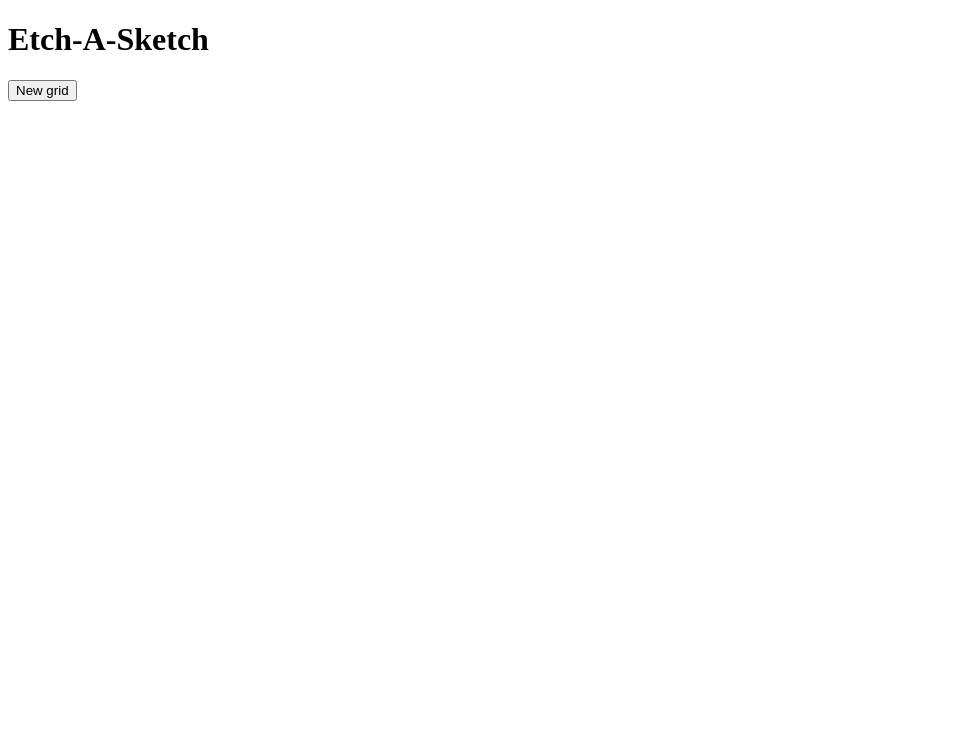
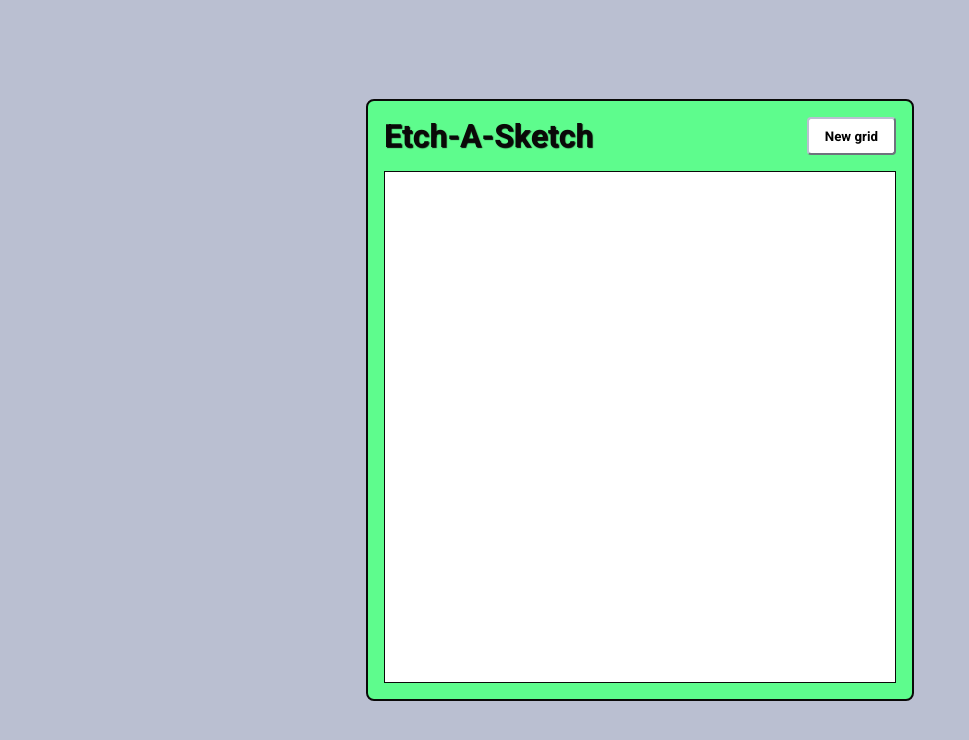
Before and after one commit to pedrosdev/odin-etch-a-sketch, a plain HTML site: page index.html in a window 1280 px wide. Shown: the whole page, without its empty margins (0-969 px from the left). Drawn offline with Linux system fonts and the light colour scheme.

Commit message:
Add page style

```diff
--- a/index.html
+++ b/index.html
@@ -3,6 +3,7 @@
 <head>
   <meta charset="UTF-8">
   <meta name="viewport" content="width=device-width, initial-scale=1.0">
+  <link rel="stylesheet" href="./style.css">
   <title>Odin | Etch-A-Sketch</title>
 </head>
 <body>
--- /dev/null
+++ b/style.css
@@ -0,0 +1,57 @@
+@import url('https://fonts.googleapis.com/css2?family=Roboto:wght@400;700&display=swap');
+@import url('https://fonts.googleapis.com/css2?family=Inter:wght@400;700&display=swap');
+
+:root {
+  --french-gray: #BABFD1;
+  --black: #0A0908;
+  --spring-green: #5EFC8D;
+}
+
+*, *::before, *::after {
+  box-sizing: border-box;
+  margin: 0;
+  padding: 0;
+  font-family: "Roboto", "Inter", sans-serif;
+}
+
+body {
+  display: flex;
+  justify-content: center;
+  align-items: center;
+  min-height: 100vh;
+  background-color: var(--french-gray);
+  color: var(--black);
+  text-align: center;
+}
+
+.wrapper {
+  display: flex;
+  flex-direction: column;
+  gap: 16px;
+  max-width: fit-content;
+  border: 2px solid var(--black);
+  border-radius: 8px;
+  padding: 16px;
+  background-color: var(--spring-green);
+}
+
+header {
+  display: flex;
+  justify-content: space-between;
+  text-shadow: 1px 1px 1px var(--black);
+}
+
+button.new-grid {
+  border-color: var(--french-gray);
+  border-radius: 4px;
+  padding: 8px 16px;
+  background-color: white;
+  font-weight: 700;
+}
+
+.grid {
+  width: 512px;
+  height: 512px;
+  border: 1px solid var(--black);
+  background-color: #FFFFFF;
+}
```
